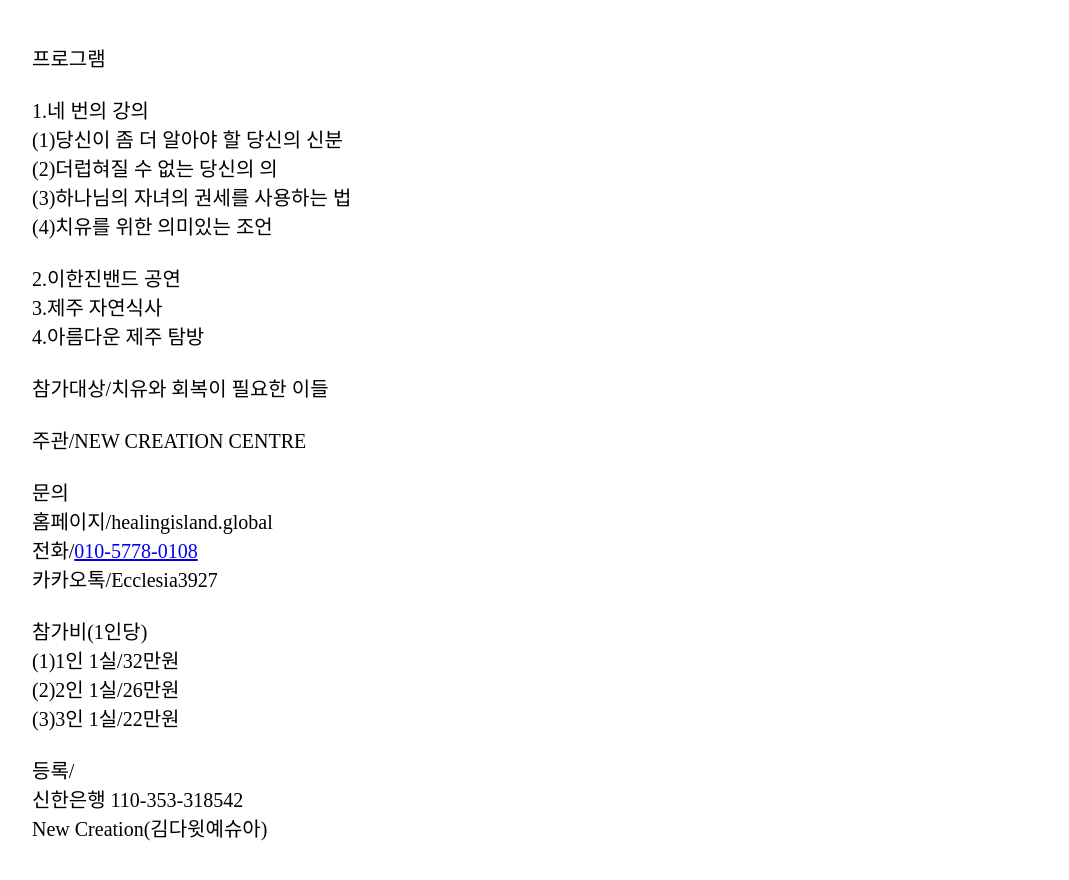
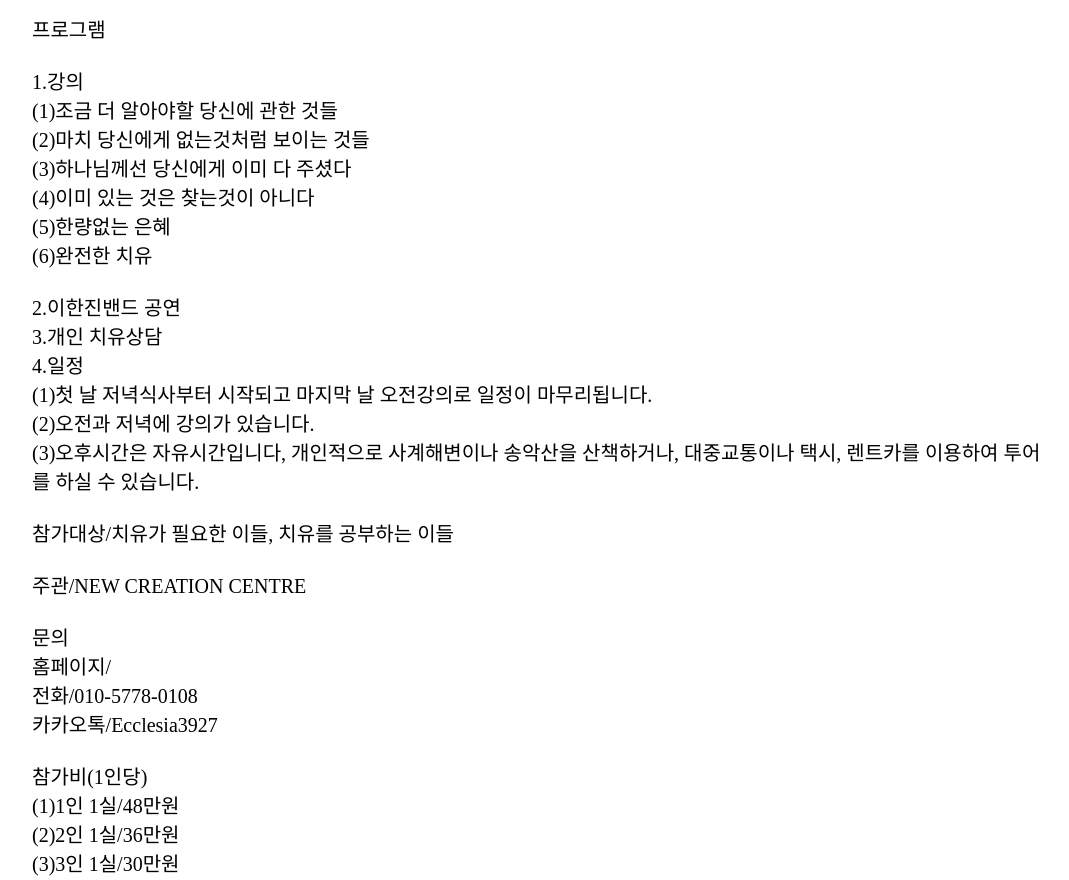
Before and after one commit to davidjrkim/cncn.church, a plain HTML site: page healing-camp.html in a window 1280 px wide. Shown: the part 690-1570 px from the top of the page, without its empty margins (96-1165 px from the left). Drawn offline with Linux system fonts and the light colour scheme; a web font is replaced by a local one.

Commit message:
new camp

```diff
--- a/healing-camp.html
+++ b/healing-camp.html
@@ -66,41 +66,47 @@
         </header>
         <main>
             <div class="text-con">
-                <p>봄꽃으로 만발한 4월,</p>
-                <p>제주해변에서 열리는 복음과 치유캠프</p>
+                <p>제5차 New Creation 복음과 치유캠프</p>
                 <p><br /></p>
-                <p class="bbang" style="font-size: 7.5vw">아직 당신에게 기회가 있다</p>
+                <p class="bbang" style="font-size: 7.5vw">내가 온 것은 양으로 생명을 얻게하고</p>
                 <p><br /></p>
-                <p>일시/2021. 4. 5(월)~4. 7(수) 2박 3일</p>
+                <p>일시/2021. 4. 18(일)~4. 21(수)/3박 4일</p>
                 <p>장소/호텔 까사 데 비발디(서귀포)</p>
                 <p>강사/김다윗목사 외</p>
                 <p><br /></p>
                 <p><br /></p>
                 <p class="bing">프로그램</p>
                 <p><br /></p>
-                <p>1.네 번의 강의</p>
-                <p>(1)당신이 좀 더 알아야 할 당신의 신분</p>
-                <p>(2)더럽혀질 수 없는 당신의 의</p>
-                <p>(3)하나님의 자녀의 권세를 사용하는 법</p>
-                <p>(4)치유를 위한 의미있는 조언</p>
+                <p>1.강의</p>
+                <p>(1)조금 더 알아야할 당신에 관한 것들</p>
+                <p>(2)마치 당신에게 없는것처럼 보이는 것들</p>
+                <p>(3)하나님께선 당신에게 이미 다 주셨다</p>
+                <p>(4)이미 있는 것은 찾는것이 아니다</p>
+                <p>(5)한량없는 은혜</p>
+                <p>(6)완전한 치유</p>
                 <p><br /></p>
                 <p>2.이한진밴드 공연</p>
-                <p>3.제주 자연식사</p>
-                <p>4.아름다운 제주 탐방</p>
+                <p>3.개인 치유상담</p>
+                <p>4.일정</p>
+                <p>(1)첫 날 저녁식사부터 시작되고 마지막 날 오전강의로 일정이 마무리됩니다.</p>
+                <p>(2)오전과 저녁에 강의가 있습니다.</p>
+                <p>(3)오후시간은 자유시간입니다, 개인적으로 사계해변이나 송악산을 산책하거나, 대중교통이나 택시, 렌트카를 이용하여 투어를 하실 수 있습니다.</p>
                 <p><br /></p>
-                <p><span class="bing">참가대상</span>/치유와 회복이 필요한 이들</p>
+                <p class="bing">참가대상/치유가 필요한 이들, 치유를 공부하는 이들</p>
                 <p><br /></p>
-                <p><span class="bing">주관</span>/NEW CREATION CENTRE</p>
+                <p class="bing">주관/NEW CREATION CENTRE</p>
                 <p><br /></p>
-                <p class="bing">문의</p>
-                <p>홈페이지/healingisland.global</p>
-                <p>전화/<a href="tel:010-5778-0108">010-5778-0108</a></p>
+                <p>문의</p>
+                <p>홈페이지/</p>
+                <p>전화/010-5778-0108</p>
                 <p>카카오톡/Ecclesia3927</p>
                 <p><br /></p>
                 <p class="bing">참가비(1인당)</p>
-                <p>(1)1인 1실/32만원</p>
-                <p>(2)2인 1실/26만원</p>
-                <p>(3)3인 1실/22만원</p>
+                <p>(1)1인 1실/48만원</p>
+                <p>(2)2인 1실/36만원</p>
+                <p>(3)3인 1실/30만원</p>
+                <p><br /></p>
+                <p><br /></p>
                 <p><br /></p>
                 <p class="bing">등록/</p>
                 <p>신한은행 110-353-318542</p>
@@ -113,6 +119,7 @@
                 <img src="img/camp-img/tel.jpeg" alt="" />
                 <img src="img/camp-img/room.jpeg" alt="" />
                 <img src="img/camp-img/tub.jpeg" alt="" />
+                <img src="img/camp-img/busking.jpeg" alt="" />
             </div>
         </main>
         <footer>
```
Also changed, not shown: img/camp-img/busking.jpeg (added), 1 other file.
